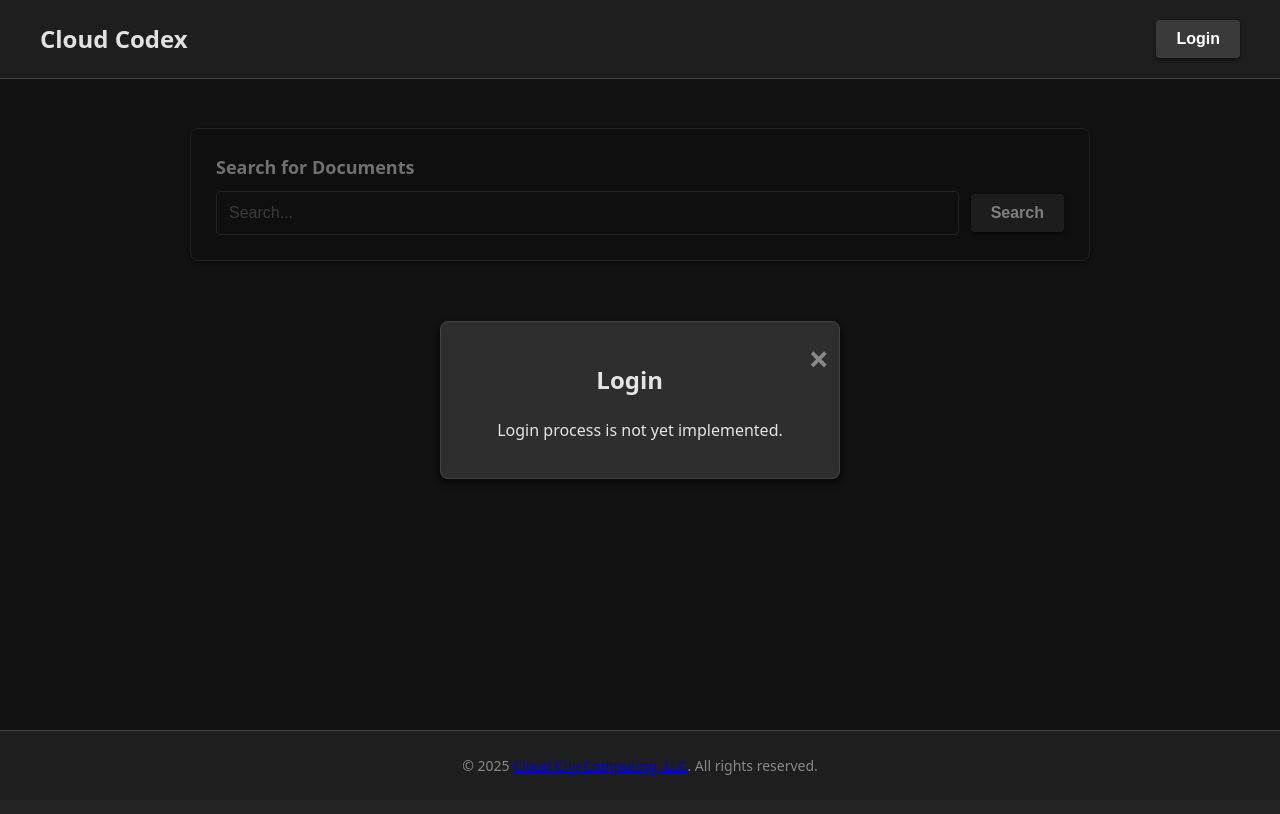
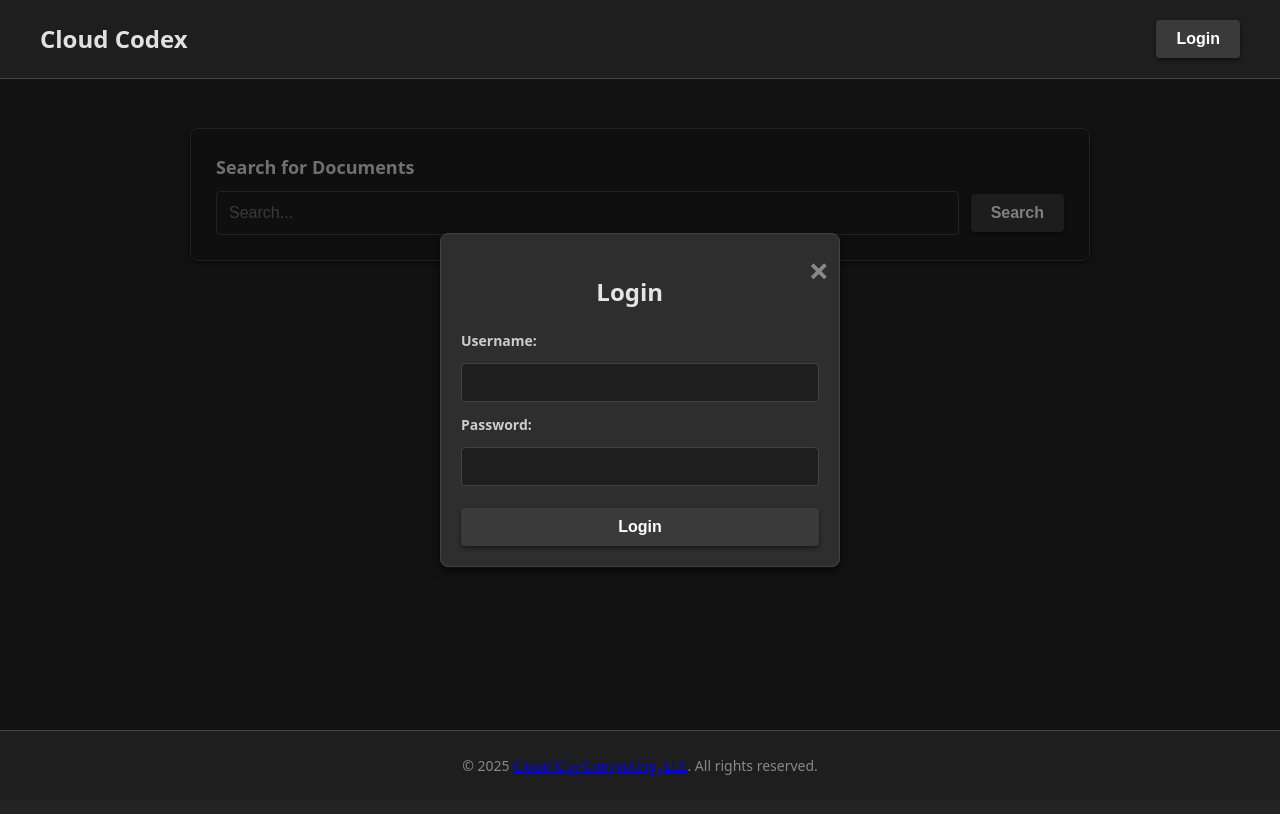
Before and after one commit to Cloud-City-Computing/c2, a React (Vite) app in the folder cloudcodex/: page / in a window 1280 px wide. Both pictures are taken after a click on the button "Login". Built offline with nearby package versions, Linux system fonts and the light colour scheme.

Commit message:
Defined standard login form modal

```diff
--- a/cloudcodex/src/components/Login.jsx
+++ b/cloudcodex/src/components/Login.jsx
@@ -5,6 +5,22 @@
  * https://cloudcitycomputing.com
  */
 import { destroyModal } from '../util';
+
+function standardLoginForm() {
+  return (
+    <div className="login-form">
+      <label htmlFor="username">Username:</label>
+      <div className="input-group">
+        <input type="text" id="username" name="username" />
+      </div>
+      <label htmlFor="password">Password:</label>
+      <div className="input-group">
+        <input type="password" id="password" name="password" />
+      </div>
+      <button className="c2-btn login-button">Login</button>
+    </div>
+  );
+}
 
 /**
  * Renders a simple login modal.
@@ -15,7 +31,7 @@ export default function Login() {
     <div className="login-modal-content">
       <span className="close-button" onClick={ () => destroyModal() }>&times;</span>
       <h2>Login</h2>
-      <p>Login process is not yet implemented.</p>
+      { standardLoginForm() }
     </div>
   );
 }
--- a/cloudcodex/src/index.css
+++ b/cloudcodex/src/index.css
@@ -335,3 +335,52 @@
   padding: 10px;
   z-index: 1000; /* stays above content */
 }
+
+/* =========================
+   Login Utils
+========================= */
+
+.login-form {
+  display: flex;
+  flex-direction: column;
+  gap: 12px;
+  text-align: left;
+  margin-top: 10px;
+}
+
+/* Labels */
+.login-form label {
+  font-size: 14px;
+  font-weight: 600;
+  color: #ccc;
+}
+
+/* Input group wrapper */
+.login-form .input-group {
+  width: 100%;
+}
+
+/* Inputs */
+.login-form input {
+  width: 100%;
+  padding: 10px;
+  font-size: 15px;
+  border: 1px solid #444;
+  border-radius: 4px;
+  background-color: #1e1e1e;
+  color: #fff;
+  transition: border-color 0.2s, box-shadow 0.2s;
+}
+
+.login-form input:focus {
+  outline: none;
+  border-color: #888;
+  box-shadow: 0 0 0 2px rgba(255,255,255,0.05);
+}
+
+/* Login button inside modal */
+.login-form .login-button {
+  margin-top: 10px;
+  width: 100%;
+  font-size: 16px;
+}
```
